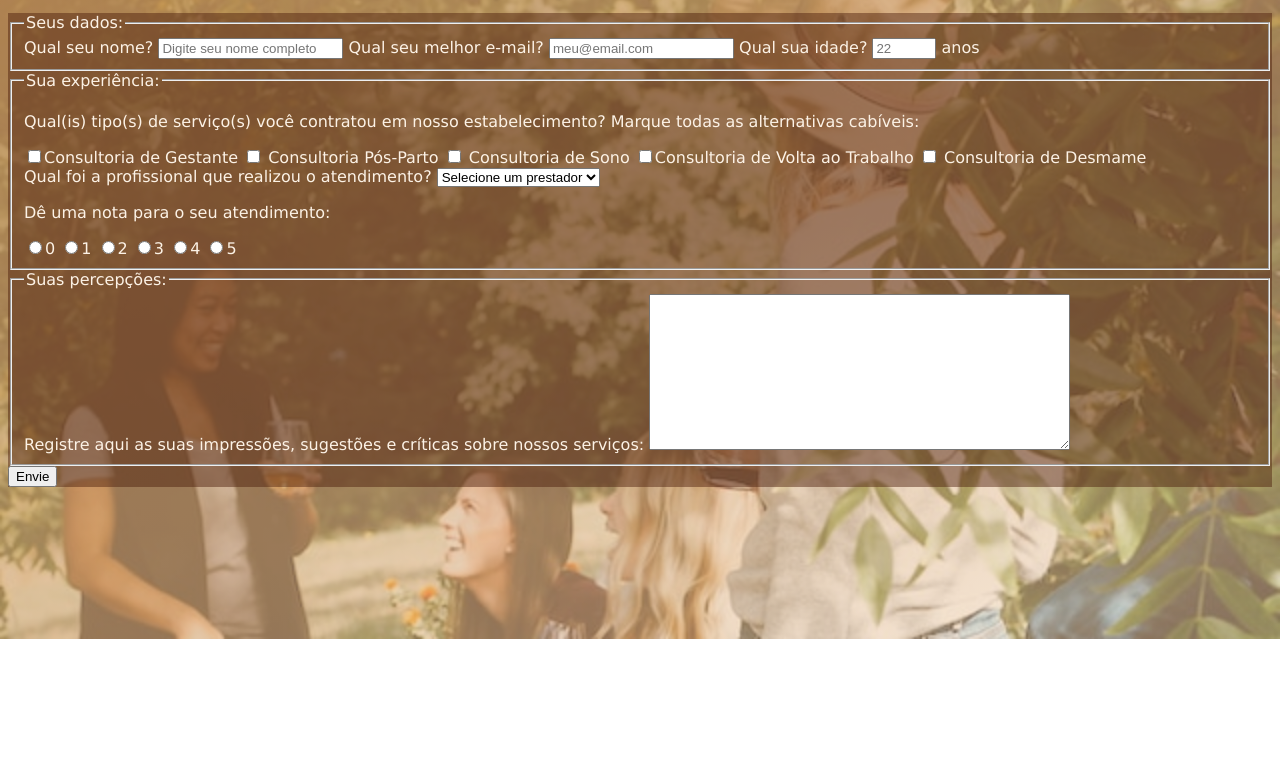
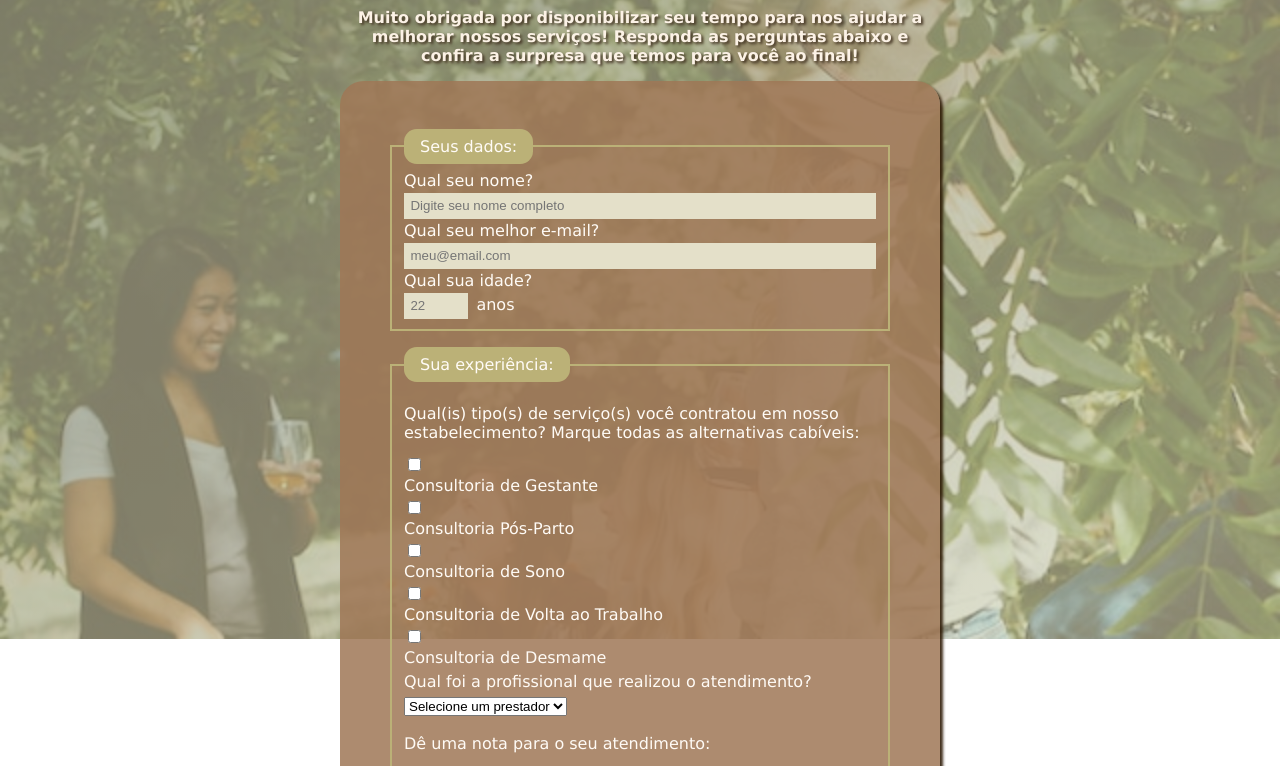
Before and after one commit to thaisarten/Survey-Form, a plain HTML site: page index.html in a window 1280 px wide. Shown: the part 161-927 px from the top of the page. Before the commit the page ends 800 px from the top, so only its background shows below. Drawn offline with Linux system fonts and the light colour scheme.

Commit message:
EStilização

```diff
--- a/index.html
+++ b/index.html
@@ -9,9 +9,11 @@
 </head>
 
 <body>
+    <div class="container">
         <header class="header">
             <h1 id="title" class="text-center">Avaliação de Qualidade dos Serviços</h1>
-        <p id="description" class="text-center">Muito obrigada por disponibilizar seu tempo para nos ajudar a melhorar nossos serviços!
+            <p id="description" class="text-center">Muito obrigada por disponibilizar seu tempo para nos ajudar a
+                melhorar nossos serviços!
                 Responda
                 as perguntas abaixo e confira a surpresa que temos para você ao final!
             </p>
@@ -21,32 +23,42 @@
                 <legend>Seus dados:</legend>
                 <label for="name" id="name-label">
                     Qual seu nome?
-                <input type="text" id="name" required placeholder="Digite seu nome completo">
+                    <input type="text" id="name" required placeholder="Digite seu nome completo" class="resposta-curta">
                 </label>
                 <label for="email" id="email-label">
                     Qual seu melhor e-mail?
-                <input type="email" name="email" id="email" required pattern="[a-z0-5]{8,}" placeholder="meu@email.com">
+                    <input type="email" name="email" id="email" required pattern="[a-z0-5]{8,}"
+                        placeholder="meu@email.com" class="resposta-curta">
                 </label>
                 <label for="number" id="number-label">
                     Qual sua idade?
-                <input type="number" name="" id="number" min="10" max="100" placeholder="22"> <span>anos</span>
+                    <span><input type="number" name="" id="number" min="10" max="100" placeholder="22"
+                            class="resposta-curta">anos</span>
                 </label>
             </fieldset>
             <fieldset id="experiencia">
                 <legend>Sua experiência:</legend>
                 <div id="servicos">
-                <p>Qual(is) tipo(s) de serviço(s) você contratou em nosso estabelecimento? Marque todas as alternativas
+                    <p>Qual(is) tipo(s) de serviço(s) você contratou em nosso estabelecimento? Marque todas as
+                        alternativas
                         cabíveis:</p>
-                <input type="checkbox" name="consultoria" id="gestante" value="gestante"><label
-                    for="gestante">Consultoria de Gestante</label>
-                <input type="checkbox" name="consultoria" id="pos-parto" value="pos-parto"> <label
-                    for="pos-parto">Consultoria Pós-Parto</label>
-                <input type="checkbox" name="consultoria" id="sono" value="sono"> <label for="sono">Consultoria de
-                    Sono</label>
-                <input type="checkbox" name="consultoria" id="VT" value="VT"><label for="VT">Consultoria de Volta ao
-                    Trabalho</label>
-                <input type="checkbox" name="consultoria" id="desmame" value="desmame"> <label for="desmame">Consultoria
-                    de Desmame</label>
+                    <label for="gestante">
+                        <input type="checkbox" name="consultoria" id="gestante" value="gestante">Consultoria de Gestante
+                    </label>
+                    <label for="pos-parto">
+                        <input type="checkbox" name="consultoria" id="pos-parto" value="pos-parto"> Consultoria
+                        Pós-Parto
+                    </label>
+                    <label for="sono">
+                        <input type="checkbox" name="consultoria" id="sono" value="sono"> Consultoria de Sono
+                    </label>
+                    <label for="VT">
+                        <input type="checkbox" name="consultoria" id="VT" value="VT">Consultoria de Volta ao Trabalho
+                    </label>
+                    <label for="desmame">
+                        <input type="checkbox" name="consultoria" id="desmame" value="desmame"> Consultoria
+                        de Desmame
+                    </label>
                 </div>
                 <label for="dropdown">Qual foi a profissional que realizou o atendimento?
                     <select name="prestador" id="dropdown">
@@ -67,11 +79,13 @@
             </fieldset>
             <fieldset id="percepcao">
                 <legend>Suas percepções:</legend>
-            <label for="opiniao">Registre aqui as suas impressões, sugestões e críticas sobre nossos serviços:</label>
+                <label for="opiniao">Registre aqui as suas impressões, sugestões e críticas sobre nossos
+                    serviços:</label>
                 <textarea name="opiniao" id="opiniao" cols="50" rows="10" maxlength="2000"></textarea>
             </fieldset>
             <input type="submit" value="Envie">
         </form>
+    </div>
 </body>
 
 </html>
--- a/styles.css
+++ b/styles.css
@@ -1,7 +1,9 @@
 body {
     font-family: Verdana, Geneva, Tahoma, sans-serif;
     font-size: 1rem;
-    color: #fcf2e6;
+    color: #fffbf6;
+    margin: 0;
+
 }
 
 body::before {
@@ -12,10 +14,10 @@ body::before {
     width: 100%;
     height: 100%;
     z-index: -1;
-    background-color: rgb(77, 42, 5);
+    background-color: #3f2f1e;
     opacity: 0.7;
     /* Ajuste a opacidade conforme desejado */
-    background-image: linear-gradient(156deg, rgba(161, 85, 4, 0.877), rgba(250, 150, 40, .2)), url(bgImage.jpg);
+    background-image: linear-gradient(156deg, rgba(75, 78, 43, 0.712), rgba(162, 168, 97, 0.377)), url(bgImage.jpg);
     background-repeat: no-repeat;
     background-size: cover;
 }
@@ -26,17 +28,23 @@ body::before {
     box-sizing: border-box;
 }
 
+.container {
+    width: 100%;
+    max-width: 600px;
+    margin: 3.125rem auto 3rem auto;
+}
+
 .text-center {
     text-align: center;
-    text-shadow: 2px 2px 3px rgba(43, 23, 3, 0.884);
+    text-shadow: 2px 2px 3px #3F2F1E;
 
 }
 
 h1 {
-    font-size: 3rem;
+    font-size: 2.5rem;
     max-width: 100%vh;
     padding: 0;
-    color: #f7a234;
+    color: #BBB177;
 }
 
 #description {
@@ -51,5 +59,49 @@ h1 {
 }
 
 form {
-    background-color: #491b0973;
+    background-color: rgba(159, 119, 86, 0.85);
+    padding: 3rem;
+    border-radius: 1.5rem;
+    box-shadow: 3px 3px 3px rgba(43, 23, 3, 0.904);
 }
+
+legend {
+    box-sizing: content-box;
+    background-color: #BBB177;
+    border-radius: 0.8rem;
+    padding: 0.5rem 1rem;
+}
+
+fieldset {
+    margin-bottom: 1rem;
+    border-width: 0.15rem;
+    border-color: #BBB177;
+    border-style: solid;
+}
+
+label,
+input {
+    display: block;
+    line-height: 1.5rem;
+
+}
+
+.resposta-curta {
+    width: 100%;
+    border: none;
+    background-color: #e4e0c9;
+    padding-left: 0.4rem;
+    color: #3F2F1E;
+}
+
+span {
+    display: flex;
+}
+
+#number {
+    margin-right: 0.5rem;
+    max-width: max-content;
+}
+.servicos{
+    display: flex;
+}
```
Also changed, not shown: 1 other file. Lines whose indentation alone changed are shown as unchanged.
